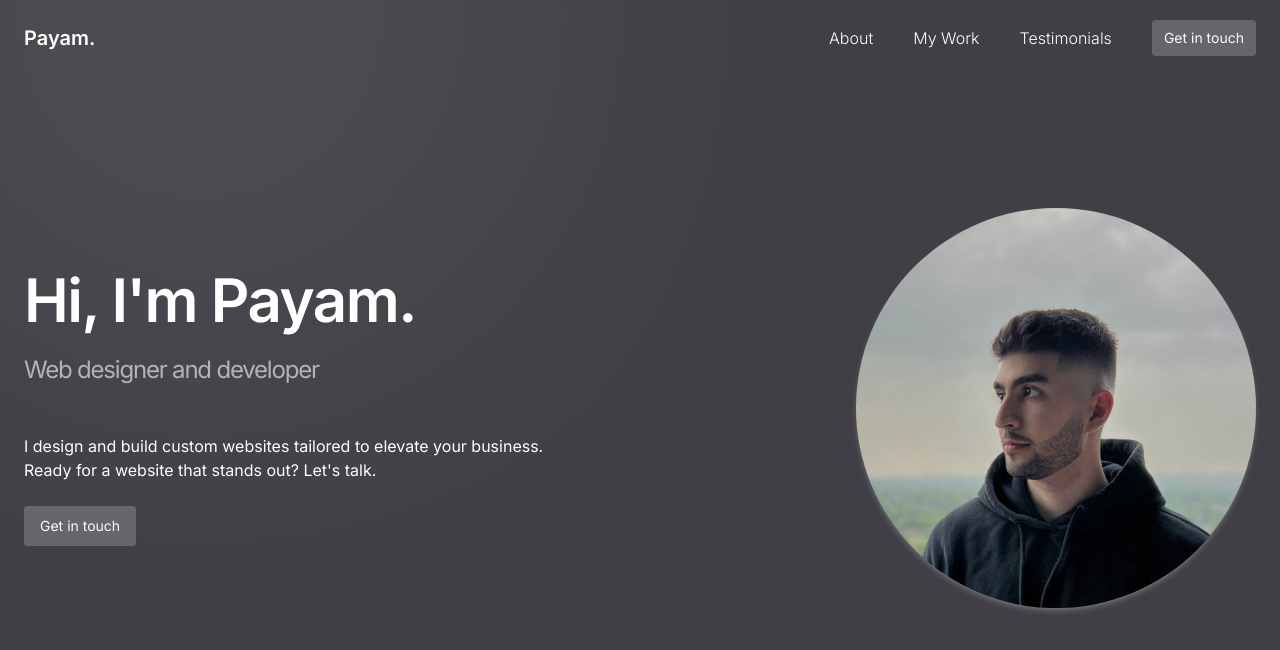
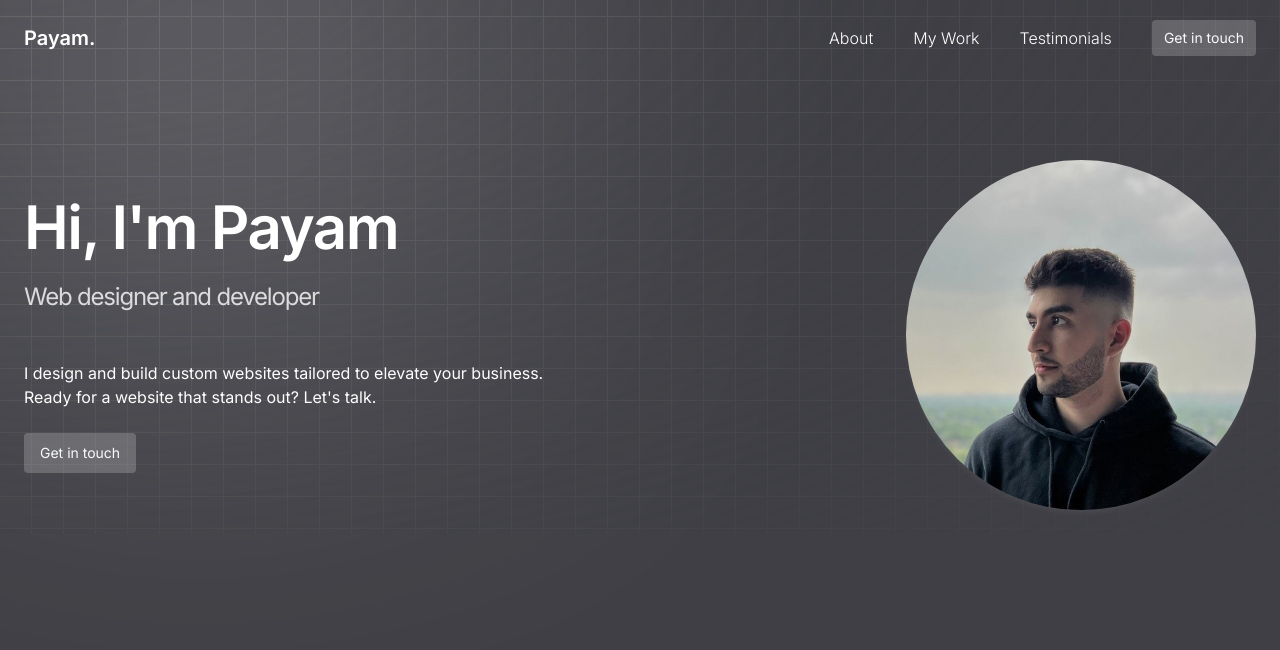
Before and after one commit to payamfakoorziba/portfolio, a Next.js app: page / in a window 1280 px wide. Shown: the top 650 px of the page. Built offline with nearby package versions, Linux system fonts and the light colour scheme.

Commit message:
added grid 🤩

```diff
--- a/app/layout.tsx
+++ b/app/layout.tsx
@@ -18,7 +18,12 @@ export default function RootLayout({
 }>) {
   return (
     <html lang="en" className="bg-[#3F3F45] text-white">
-      <body className={cn(inter.className, "pt-20 relative")}>
+      <body className={cn(inter.className, "pt-20")}>
+        {/* Grid background */}
+        <div className="absolute bg-grid-white/10 top-0 inset-x-0 bottom-1/3 -mt-20">
+          {/* Radial gradient for the container to give a faded look */}
+          <div className="absolute inset-0 [mask-image:radial-gradient(ellipse_at_top_left,transparent_10%,black)] bg-[#3F3F45] " />
+        </div>
         <Navbar />
         {children}
       </body>
--- a/app/page.tsx
+++ b/app/page.tsx
@@ -4,7 +4,7 @@ import Navbar from "@/components/sections/navbar";
 export default function Home() {
   return (
     <main className="relative">
-      <div className="animate-spotlight opacity-0 size-[100px] md:size-[400px] absolute bg-white/25 rounded-full -top-1/2 left-0 pointer-events-none blur-max" />
+      <div className="animate-spotlight opacity-0 size-[100px] md:size-[400px] absolute bg-white/50 rounded-full -top-1/2 left-0 pointer-events-none blur-max" />
       <Hero />
     </main>
   );
--- a/components/sections/hero.tsx
+++ b/components/sections/hero.tsx
@@ -6,12 +6,12 @@ import { Button } from "../ui/button";
 const Hero = () => {
   return (
     <Container>
-      <div className="flex flex-col-reverse gap-y-10 md:flex-row justify-between items-center md:pt-32 gap-x-10">
+      <div className="flex flex-col-reverse gap-y-10 md:flex-row justify-between items-center md:pt-20 gap-x-10">
         <div className="flex flex-col flex-1 items-center md:items-start text-center md:text-start">
           <h1 className="text-4xl md:text-6xl font-semibold tracking-tight">
-            Hi, I&apos;m Payam.
+            Hi, I&apos;m Payam
           </h1>
-          <h2 className="text-lg md:text-2xl tracking-tighter mt-2 md:mt-6 text-white/60">
+          <h2 className="text-lg md:text-2xl tracking-tighter mt-2 md:mt-6 text-white/80">
             Web designer and developer
           </h2>
           <p className="text-sm md:text-base mt-6 md:mt-12 leading-8 text-balance">
@@ -23,8 +23,8 @@ const Hero = () => {
             Get in touch
           </Button>
         </div>
-        <div className="rounded-full relative size-32 md:size-[300px] lg:size-[400px] overflow-hidden shadow-md shadow-white/20 flex-shrink-0">
-          <div className="inset-0 bg-black/20 absolute z-10" />
+        <div className="rounded-full relative size-32 md:size-[300px] lg:size-[350px] overflow-hidden shadow-md shadow-white/5 flex-shrink-0">
+          <div className="inset-0 bg-black/15 absolute z-10" />
           <Image
             src={ProfilePic}
             alt="Payam Fakoorziba"
--- a/package.json
+++ b/package.json
@@ -14,6 +14,7 @@
     "clsx": "^2.1.0",
     "framer-motion": "^11.0.8",
     "lucide-react": "^0.354.0",
+    "mini-svg-data-uri": "^1.4.4",
     "next": "14.1.3",
     "react": "^18",
     "react-dom": "^18",
--- a/tailwind.config.ts
+++ b/tailwind.config.ts
@@ -1,4 +1,11 @@
 import type { Config } from "tailwindcss";
+
+const svgToDataUri = require("mini-svg-data-uri");
+
+const colors = require("tailwindcss/colors");
+const {
+  default: flattenColorPalette,
+} = require("tailwindcss/lib/util/flattenColorPalette");
 
 const config = {
   darkMode: ["class"],
@@ -89,7 +96,31 @@ const config = {
       },
     },
   },
-  plugins: [require("tailwindcss-animate")],
+  plugins: [
+    require("tailwindcss-animate"),
+    function ({ matchUtilities, theme }: any) {
+      matchUtilities(
+        {
+          "bg-grid": (value: any) => ({
+            backgroundImage: `url("${svgToDataUri(
+              `<svg xmlns="http://www.w3.org/2000/svg" viewBox="0 0 32 32" width="32" height="32" fill="none" stroke="${value}"><path d="M0 .5H31.5V32"/></svg>`
+            )}")`,
+          }),
+          "bg-grid-small": (value: any) => ({
+            backgroundImage: `url("${svgToDataUri(
+              `<svg xmlns="http://www.w3.org/2000/svg" viewBox="0 0 32 32" width="8" height="8" fill="none" stroke="${value}"><path d="M0 .5H31.5V32"/></svg>`
+            )}")`,
+          }),
+          "bg-dot": (value: any) => ({
+            backgroundImage: `url("${svgToDataUri(
+              `<svg xmlns="http://www.w3.org/2000/svg" viewBox="0 0 32 32" width="16" height="16" fill="none"><circle fill="${value}" id="pattern-circle" cx="10" cy="10" r="1.6257413380501518"></circle></svg>`
+            )}")`,
+          }),
+        },
+        { values: flattenColorPalette(theme("backgroundColor")), type: "color" }
+      );
+    },
+  ],
 } satisfies Config;
 
 export default config;
```
Also changed, not shown: 1 other file (tests, documents, lock files or other folders).
